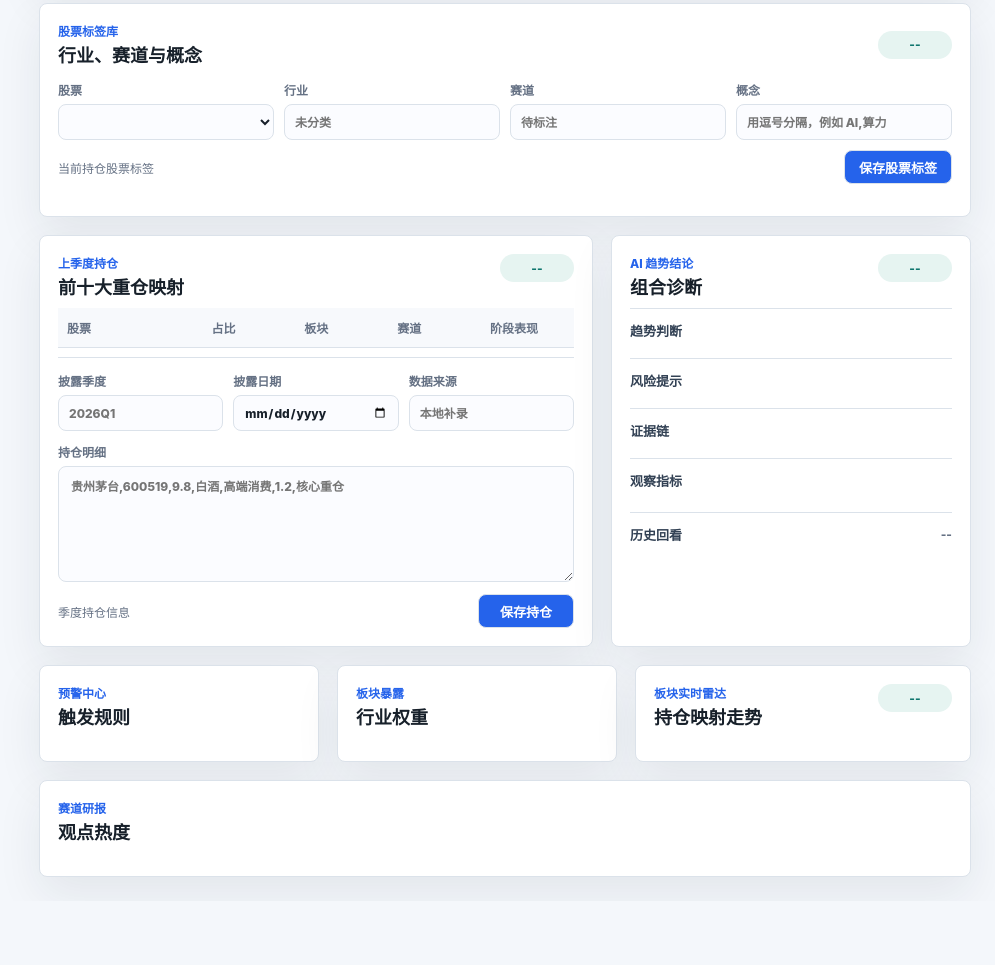
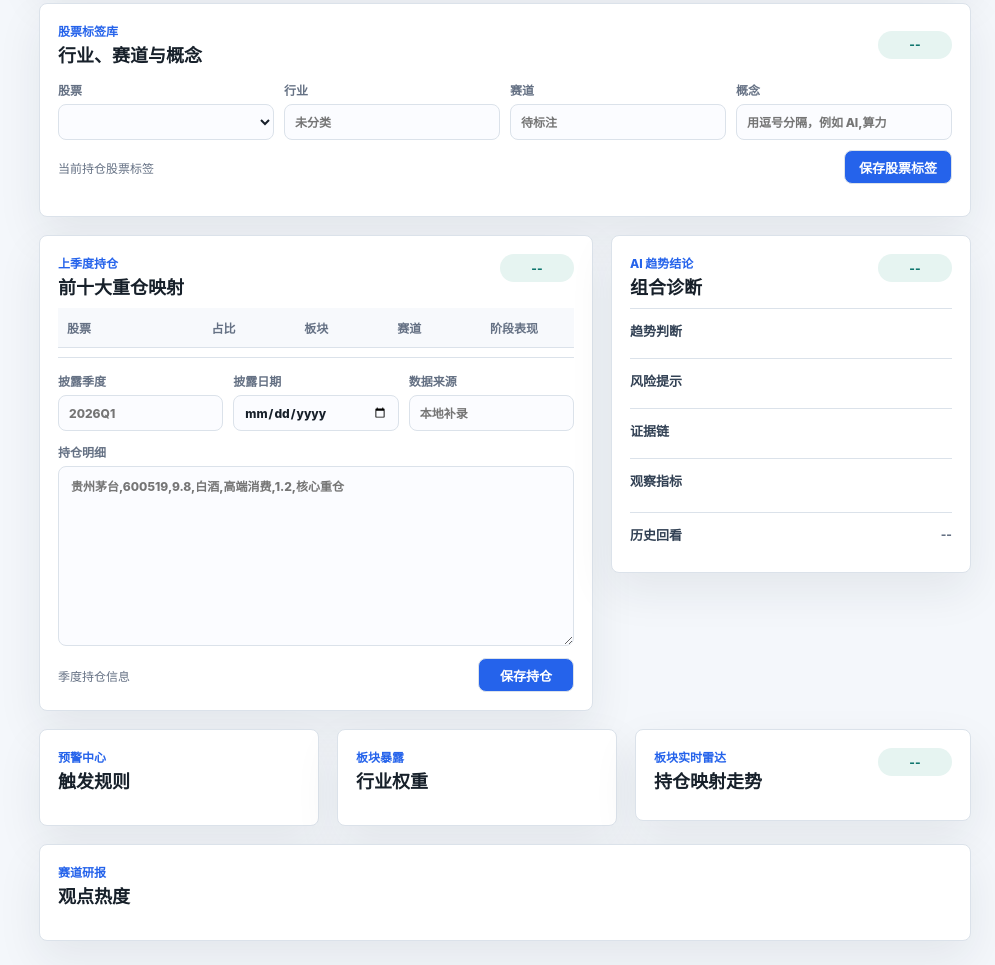
Before and after one commit to zhaobigbao/fund-trend-monitor, a website: page public/index.html in a window 1280 px wide. Shown: the part 1570-2535 px from the top of the page, without its empty margins (285-1280 px from the left). Before the commit the page ends 2471 px from the top, so only its background shows below. Drawn offline with Linux system fonts and the light colour scheme; no server answers.

Commit message:
Polish holdings editor layout

```diff
--- a/public/index.html
+++ b/public/index.html
@@ -269,7 +269,7 @@
               </div>
               <label class="holding-rows-field">
                 <span>持仓明细</span>
-                <textarea id="holdingRowsInput" rows="6" placeholder="贵州茅台,600519,9.8,白酒,高端消费,1.2,核心重仓"></textarea>
+                <textarea id="holdingRowsInput" rows="9" placeholder="贵州茅台,600519,9.8,白酒,高端消费,1.2,核心重仓"></textarea>
               </label>
               <div class="holding-actions">
                 <small id="holdingEditStatus">季度持仓信息</small>
--- a/public/styles.css
+++ b/public/styles.css
@@ -781,6 +781,7 @@ button {
   display: grid;
   grid-template-columns: minmax(0, 1.25fr) minmax(360px, 0.75fr);
   gap: 18px;
+  align-items: start;
 }
 
 .research-row {
@@ -872,7 +873,7 @@ th:first-child {
 }
 
 .holding-editor textarea {
-  min-height: 116px;
+  min-height: 180px;
   padding: 10px 12px;
   resize: vertical;
 }
```
